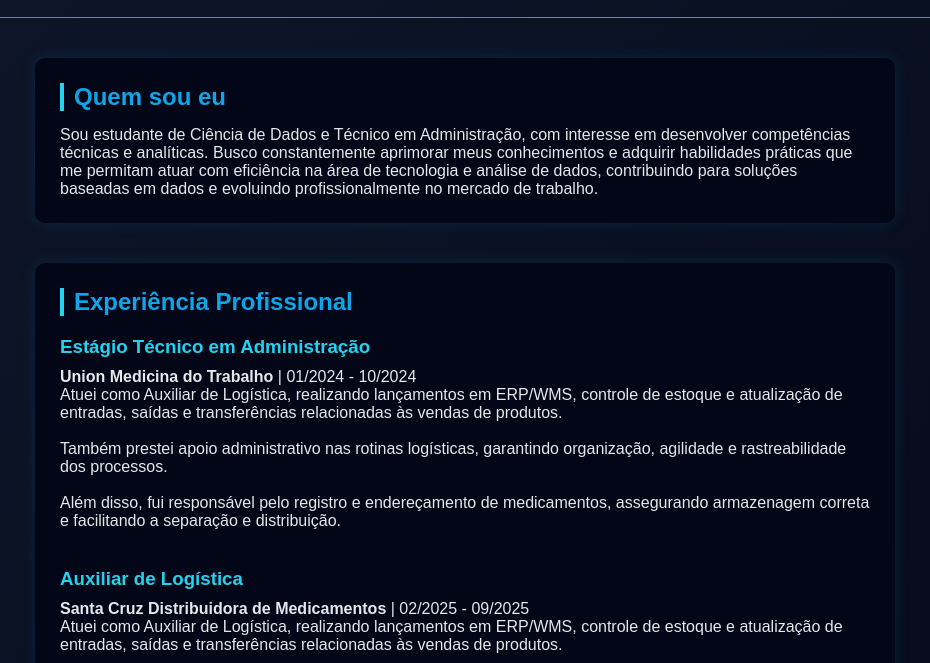
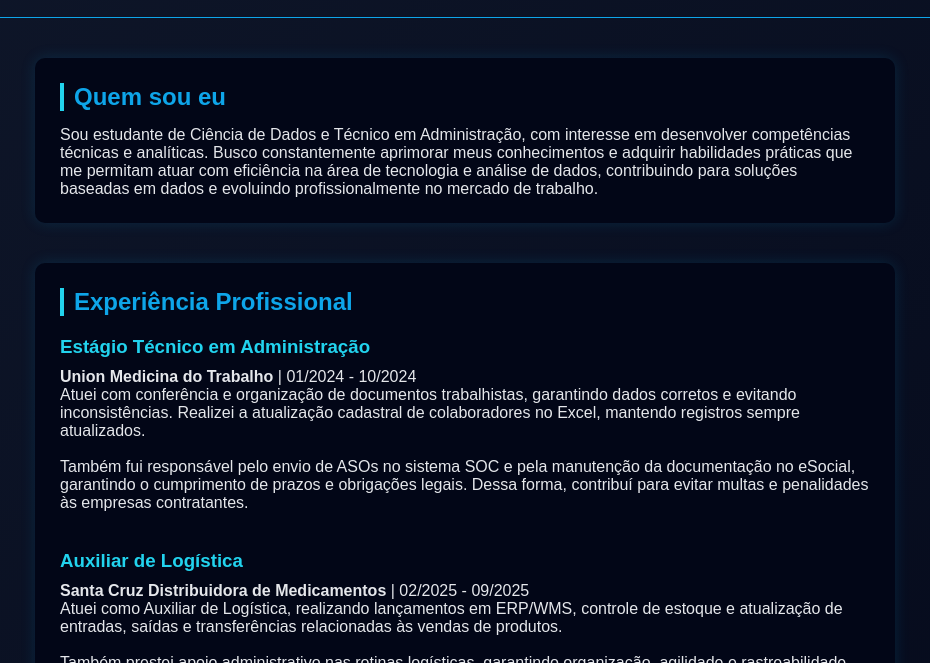
Before and after one commit to PereiraLuizDS/Portif-lio-Luiz-, a plain HTML site: page index.html in a window 1280 px wide. Shown: the part 137-800 px from the top of the page, without its empty margins (175-1105 px from the left). Drawn offline with Linux system fonts and the light colour scheme.

Commit message:
Up experiencia
Descrevi melhor as minhas experiências.

```diff
--- a/index.html
+++ b/index.html
@@ -145,15 +145,10 @@
         <h3>Estágio Técnico em Administração</h3>
         <p><strong>Union Medicina do Trabalho</strong> | 01/2024 - 10/2024</p>
         <p>
-            Atuei como Auxiliar de Logística, realizando lançamentos em ERP/WMS,
-            controle de estoque e atualização de entradas, saídas e transferências
-            relacionadas às vendas de produtos.<br><br>
+           Atuei com conferência e organização de documentos trabalhistas, garantindo dados corretos e
+        evitando inconsistências. Realizei a atualização cadastral de colaboradores no Excel, mantendo
+        registros sempre atualizados.<br><br> Também fui responsável pelo envio de ASOs no sistema SOC e pela manutenção da documentação no eSocial, garantindo o cumprimento de prazos e obrigações legais. Dessa forma, contribuí para evitar multas e penalidades às empresas contratantes.
 
-            Também prestei apoio administrativo nas rotinas logísticas,
-            garantindo organização, agilidade e rastreabilidade dos processos.<br><br>
-
-            Além disso, fui responsável pelo registro e endereçamento de medicamentos,
-            assegurando armazenagem correta e facilitando a separação e distribuição.
         </p>
     </div>
 
```
